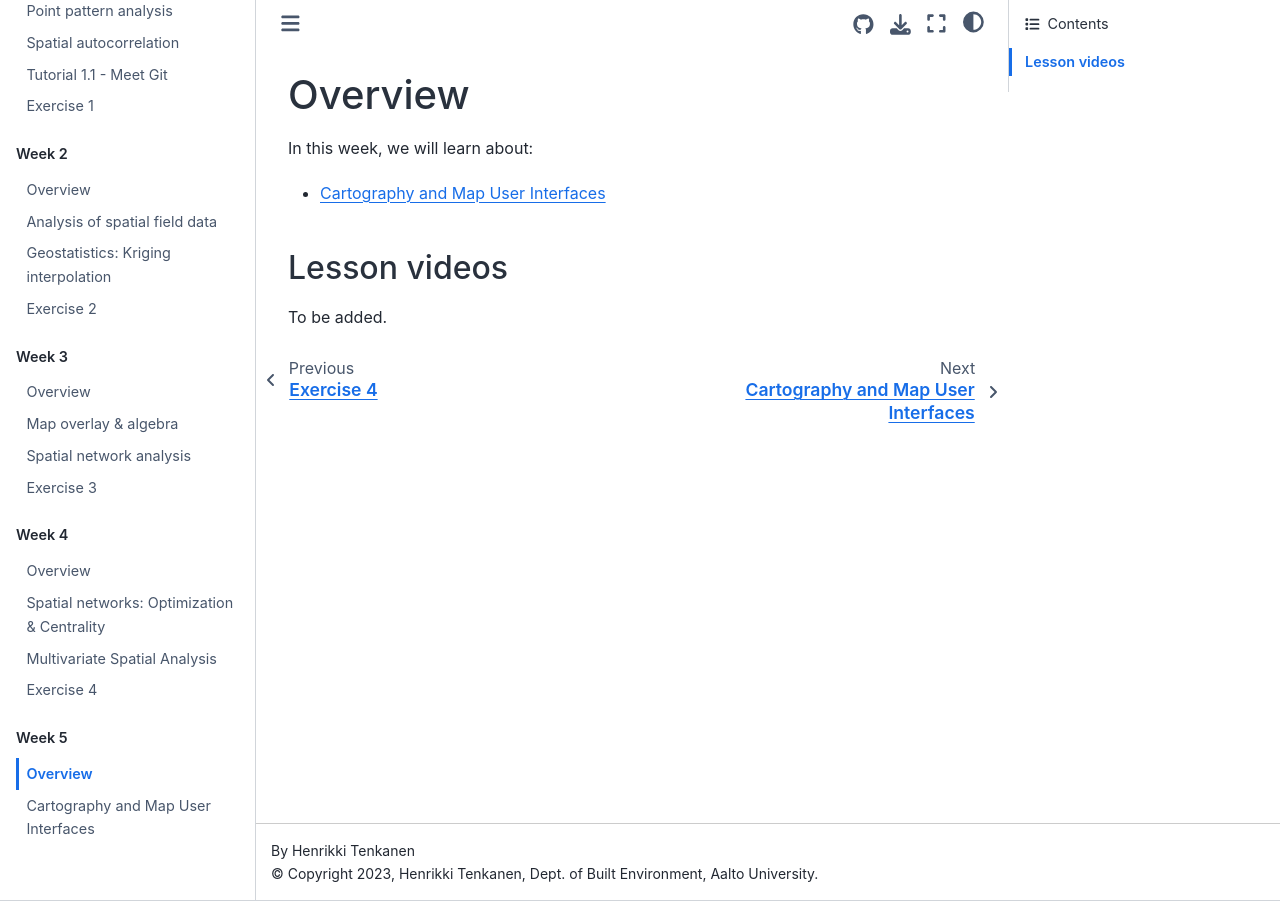
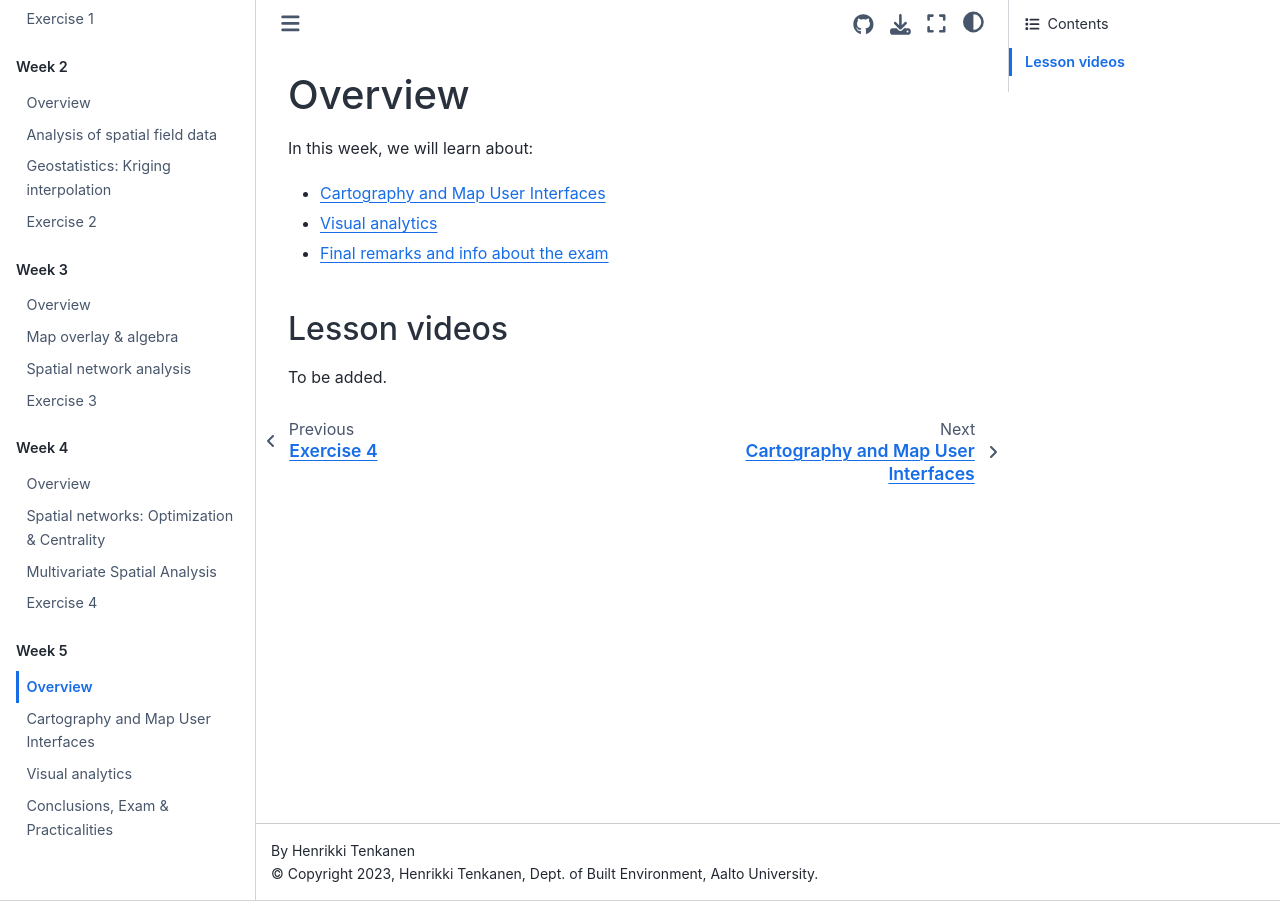
Before and after one commit to AaltoGIS/Spatial-Analytics, a Sphinx documentation site: the page built from source/lessons/L5/overview.rst, in a window 1280 px wide. Built offline with Sphinx 7.4.7 and the Sphinx Book theme 1.1.4, drawn with Linux system fonts in a browser that asks for light colours; pages that are not in the unit, such as notebooks, are missing from menus.

Commit message:
Add L5.2

```diff
--- a/source/index.rst
+++ b/source/index.rst
@@ -181,5 +181,5 @@ Contents
 
     lessons/L5/overview
     lessons/L5/cartography-map-user-interfaces
-    .. lessons/L5/visual-analytics
-    .. lessons/L5/final-remarks
+    lessons/L5/visual-analytics
+    lessons/L5/final-remarks
--- a/source/lessons/L5/overview.rst
+++ b/source/lessons/L5/overview.rst
@@ -4,7 +4,8 @@ Overview
 In this week, we will learn about:
 
 - :doc:`Cartography and Map User Interfaces <cartography-map-user-interfaces>`
-.. - :doc:`Visual analytics <visual-analytics>`
+- :doc:`Visual analytics <visual-analytics>`
+- :doc:`Final remarks and info about the exam <final-remarks>`
 
 Lesson videos
 -------------
```
